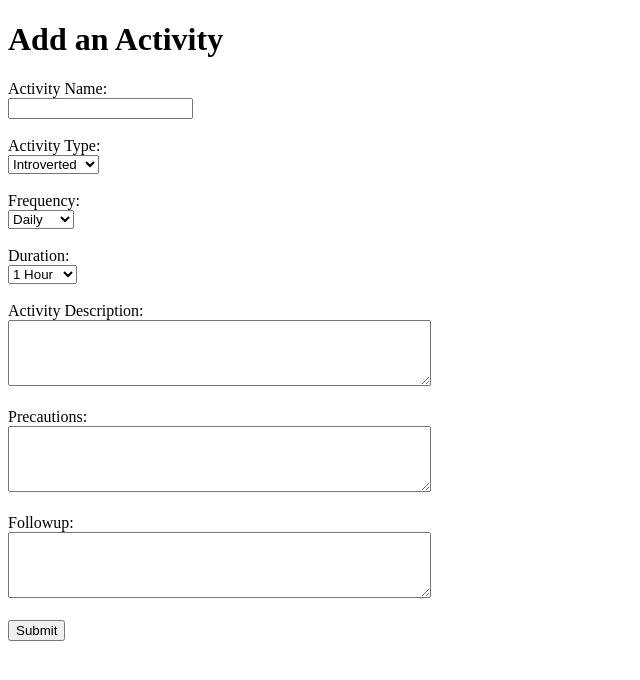
After one commit to Senior-Living/Rosi-Prototype, a Flask app: page /addActivity in a window 1280 px wide. The commit adds this page. Shown: the top 680 px of the page, without its empty margins (0-640 px from the left). Run offline with Flask 3, Linux system fonts and the light colour scheme.

Commit message:
Week 2 Additions

```diff
--- a/app.py
+++ b/app.py
@@ -6,22 +6,23 @@ app = Flask(__name__)
 # Connect to local MongoDB
 client = MongoClient('mongodb://localhost:27017/')
 db = client['local']  # Database name
-collection = db['ROSIUserConn']  # Collection name
+collectionUser = db['ROSIUserConn']  # Collection name
+collectionActivity = db['ROSIActivityConn']  # Collection name
 
 @app.route('/')
 def home():
     return render_template('homepage.html')
 
-@app.route('/1.0')
+@app.route('/addUser')
 def page1():
-    return render_template('version1-0.html')
+    return render_template('addUser.html')
 
-@app.route('/1.1')
+@app.route('/addActivity')
 def page2():
-    return "Rosie 1.1"
+    return render_template('addActivity.html')
 
-@app.route('/submit', methods=['POST'])
-def submit():
+@app.route('/submitUser', methods=['POST'])
+def submitUser():
     firstname = request.form.get('firstname')
     lastname = request.form.get('lastname')
     age = request.form.get('age')
@@ -53,11 +54,46 @@ def submit():
         "personality": personality
     }
 
-    collection.insert_one(submission_data)  # Insert data into MongoDB collection
+    collectionUser.insert_one(submission_data)  # Insert data into MongoDB collection
 
 
     return f"Form submitted successfully!<br>First Name: {firstname}<br>Last Name: {lastname}<br>Age: {age}<br>Gender: {gender}<br>Province: {province}<br>City: {city}<br>Language: {language}<br>Personality Type: {personality}"
 
+@app.route('/submitActivity', methods=['POST'])
+def submit_activity():
+    activity_name = request.form.get('activityName')
+    activity_type = request.form.get('activityType')
+    frequency = request.form.get('frequency')
+    duration = request.form.get('duration')
+    activity_description = request.form.get('activityDescription')
+    precautions = request.form.get('precautions')
+    followup = request.form.get('followup')
+
+    submission_data = {
+        "activity_name": activity_name,
+        "activity_type": activity_type,
+        "frequency": frequency,
+        "duration": duration,
+        "activity_description": activity_description,
+        "precautions": precautions,
+        "followup": followup
+    }
+
+    collectionActivity.insert_one(submission_data)  # Insert data into MongoDB collection
+
+
+    # You can process the data here (e.g., store in database, print, etc.)
+    return f"""
+        <h1>Activity Submitted</h1>
+        <p><strong>Activity Name:</strong> {activity_name}</p>
+        <p><strong>Activity Type:</strong> {activity_type}</p>
+        <p><strong>Frequency:</strong> {frequency}</p>
+        <p><strong>Duration:</strong> {duration}</p>
+        <p><strong>Activity Description:</strong> {activity_description}</p>
+        <p><strong>Precautions:</strong> {precautions}</p>
+        <p><strong>Followup:</strong> {followup}</p>
+    """
+
 
 if __name__ == '__main__':
     app.run(debug=True)
--- /dev/null
+++ b/templates/addActivity.html
@@ -0,0 +1,47 @@
+<!DOCTYPE html>
+<html lang="en">
+<head>
+    <meta charset="UTF-8">
+    <meta name="viewport" content="width=device-width, initial-scale=1.0">
+    <title>Rosi 1.0</title>
+</head>
+
+<body>
+    <h1>Add an Activity</h1>
+    <form action="/submitActivity" method="POST">
+
+
+        <label for="activityName">Activity Name:</label><br>
+        <input type="text" id="activityName" name="activityName" required><br><br>
+
+        <label for="activityType">Activity Type:</label><br>
+        <select id="activityType" name="activityType" required>
+            <option value="introverted">Introverted</option>
+            <option value="extroverted">Extroverted</option>
+        </select><br><br>
+
+        <label for="frequency">Frequency:</label><br>
+        <select id="frequency" name="frequency" required>
+            <option value="daily">Daily</option>
+            <option value="weekly">Weekly</option>
+        </select><br><br>
+
+        <label for="duration">Duration:</label><br>
+        <select id="duration" name="duration" required>
+            <option value="daily">1 Hour</option>
+            <option value="weekly">2 Hours</option>
+        </select><br><br>
+
+        <label for="activityDescription">Activity Description:</label><br>
+        <textarea id="activityName" name="activityName" rows="4" cols="50" required></textarea><br><br>
+
+        <label for="precautions">Precautions:</label><br>
+        <textarea id="precautions" name="precautions" rows="4" cols="50" required></textarea><br><br>
+
+        <label for="followup">Followup:</label><br>
+        <textarea id="followup" name="followup" rows="4" cols="50" required></textarea><br><br>
+
+        <input type="submit" value="Submit">
+    </form>
+</body>
+</html>
--- a/templates/homepage.html
+++ b/templates/homepage.html
@@ -7,7 +7,7 @@
 </head>
 <body>
     <h1>Basic Routing with Flask</h1>
-    <button onclick="location.href='/1.0'" type="button">Go to Page 1</button>
-    <button onclick="location.href='/1.1'" type="button">Go to Page 2</button>
+    <button onclick="location.href='/addUser'" type="button">Add an User</button>
+    <button onclick="location.href='/addActivity'" type="button">Add an Activity</button>
 </body>
 </html>
```
Also changed, not shown: templates/addUser.html (renamed from templates/version1-0.html, +3 -5 lines).
